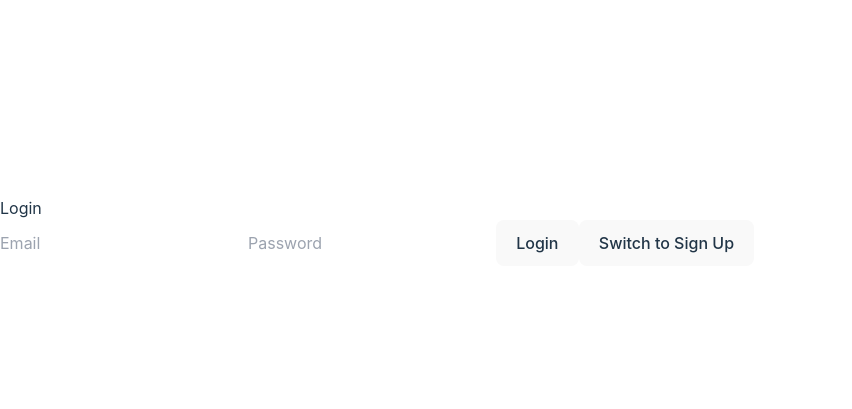
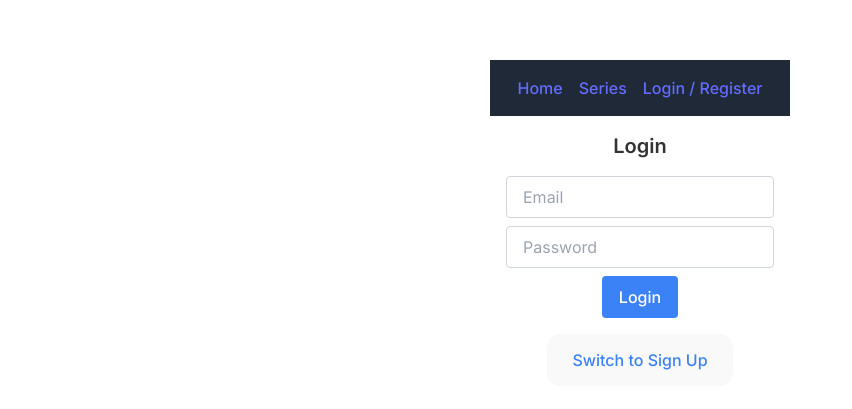
Before and after one commit to AdnanSaif322/TVSeriesList, a React (Vite) app in the folder frontend/: page /auth in a window 1280 px wide. Shown: the part 169-578 px from the top of the page, without its empty margins (0-852 px from the left). Built offline with nearby package versions, Linux system fonts and the light colour scheme; no server answers.

Commit message:
user function for fron end

```diff
--- a/frontend/src/App.tsx
+++ b/frontend/src/App.tsx
@@ -1,8 +1,12 @@
 import { Routes, Route, Link } from "react-router-dom";
 import AuthForm from "./components/AuthForm";
 import SeriesPage from "./pages/seriesPage";
+import ProtectedRoute from "./ProtectedRoute";
+import { useAuth } from "./AuthContext";
 
 function App() {
+  const { login, logout, isAuthenticated } = useAuth();
+
   return (
     <div className="flex flex-col items-center">
       <nav className="w-full p-4 bg-gray-800 text-white flex justify-center gap-4">
@@ -15,6 +19,14 @@ function App() {
         <Link to="/auth" className="hover:underline">
           Login / Register
         </Link>
+        {isAuthenticated && (
+          <button
+            onClick={logout}
+            className="hover:underline text-red-500 ml-4"
+          >
+            Logout
+          </button>
+        )}
       </nav>
       <div className="w-full p-4">
         <Routes>
@@ -36,7 +48,14 @@ function App() {
             }
           />
           <Route path="/auth" element={<AuthForm />} />
-          <Route path="/series" element={<SeriesPage />} />
+          <Route
+            path="/series"
+            element={
+              <ProtectedRoute>
+                <SeriesPage />
+              </ProtectedRoute>
+            }
+          />
         </Routes>
       </div>
     </div>
--- /dev/null
+++ b/frontend/src/AuthContext.tsx
@@ -0,0 +1,30 @@
+import React, { createContext, useContext, useState, ReactNode } from "react";
+
+interface AuthContextType {
+  isAuthenticated: boolean;
+  login: () => void;
+  logout: () => void;
+}
+
+const AuthContext = createContext<AuthContextType | null>(null);
+
+export const AuthProvider = ({ children }: { children: ReactNode }) => {
+  const [isAuthenticated, setIsAuthenticated] = useState(false);
+
+  const login = () => setIsAuthenticated(true);
+  const logout = () => setIsAuthenticated(false);
+
+  return (
+    <AuthContext.Provider value={{ isAuthenticated, login, logout }}>
+      {children}
+    </AuthContext.Provider>
+  );
+};
+
+export const useAuth = () => {
+  const context = useContext(AuthContext);
+  if (!context) {
+    throw new Error("useAuth must be used within an AuthProvider");
+  }
+  return context;
+};
--- /dev/null
+++ b/frontend/src/ProtectedRoute.tsx
@@ -0,0 +1,18 @@
+import { Navigate } from "react-router-dom";
+import { useAuth } from "./AuthContext";
+
+interface ProtectedRouteProps {
+  children: JSX.Element;
+}
+
+const ProtectedRoute = ({ children }: ProtectedRouteProps) => {
+  const { isAuthenticated } = useAuth();
+
+  if (!isAuthenticated) {
+    return <Navigate to="/auth" replace />;
+  }
+
+  return children;
+};
+
+export default ProtectedRoute;
--- a/frontend/src/components/AuthForm.tsx
+++ b/frontend/src/components/AuthForm.tsx
@@ -1,11 +1,14 @@
 import { useState } from "react";
-import { useNavigate } from "react-router-dom"; // Import the useNavigate hook
+import { useNavigate } from "react-router-dom";
+import { useAuth } from "../AuthContext";
+import Swal from "sweetalert2"; // Import SweetAlert2
 
 const AuthForm = () => {
   const [email, setEmail] = useState("");
   const [password, setPassword] = useState("");
   const [isLogin, setIsLogin] = useState(true);
   const navigate = useNavigate(); // Initialize useNavigate hook
+  const { login } = useAuth();
 
   const handleAuth = async () => {
     const url = isLogin
@@ -17,35 +20,67 @@ const AuthForm = () => {
       body: JSON.stringify({ email, password }),
     });
     const data = await response.json();
+
     if (response.ok) {
-      alert(isLogin ? "Login successful" : "Signup successful");
-
+      // Show success alert with SweetAlert2
       if (isLogin) {
-        // After successful login, redirect to the SeriesPage
-        navigate("/series"); // Adjust the route as needed
+        login();
+        Swal.fire({
+          title: "Success!",
+          text: "Logged in successfully!",
+          icon: "success",
+          confirmButtonText: "OK",
+        }).then(() => {
+          navigate("/series"); // Redirect to SeriesPage after login
+        });
+      } else {
+        Swal.fire({
+          title: "Success!",
+          text: "Signup successful",
+          icon: "success",
+          confirmButtonText: "OK",
+        });
       }
     } else {
-      alert(data.error || "An error occurred");
+      // Show error alert with SweetAlert2
+      Swal.fire({
+        title: "Error",
+        text: data.error || "An error occurred",
+        icon: "error",
+        confirmButtonText: "OK",
+      });
     }
   };
 
   return (
-    <div>
-      <h2>{isLogin ? "Login" : "Sign Up"}</h2>
+    <div className="flex flex-col items-center">
+      <h2 className="text-xl font-bold mb-4">
+        {isLogin ? "Login" : "Sign Up"}
+      </h2>
       <input
         type="email"
         placeholder="Email"
         value={email}
         onChange={(e) => setEmail(e.target.value)}
+        className="mb-2 px-4 py-2 border border-gray-300 rounded"
       />
       <input
         type="password"
         placeholder="Password"
         value={password}
         onChange={(e) => setPassword(e.target.value)}
+        className="mb-2 px-4 py-2 border border-gray-300 rounded"
       />
-      <button onClick={handleAuth}>{isLogin ? "Login" : "Sign Up"}</button>
-      <button onClick={() => setIsLogin(!isLogin)}>
+      <button
+        onClick={handleAuth}
+        className="px-4 py-2 bg-blue-500 text-white rounded hover:bg-blue-600"
+      >
+        {isLogin ? "Login" : "Sign Up"}
+      </button>
+      <button
+        onClick={() => setIsLogin(!isLogin)}
+        className="mt-4 text-blue-500 hover:underline"
+      >
         {isLogin ? "Switch to Sign Up" : "Switch to Login"}
       </button>
     </div>
--- a/frontend/src/index.css
+++ b/frontend/src/index.css
@@ -1,15 +1,17 @@
-/* Custom Global Styles */
+/* Import Inter font */
+@import url("https://fonts.googleapis.com/css2?family=Inter:wght@400;500;600&display=swap");
+
+/* Tailwind's base, components, utilities */
 @tailwind base;
 @tailwind components;
 @tailwind utilities;
 
 @layer base {
-  /* Custom Global Styles */
+  /* Global Styling */
   :root {
-    font-family: Inter, system-ui, Avenir, Helvetica, Arial, sans-serif;
+    font-family: "Inter", system-ui, Avenir, Helvetica, Arial, sans-serif;
     line-height: 1.5;
     font-weight: 400;
-
     color-scheme: light dark;
     color: rgba(255, 255, 255, 0.87);
     background-color: #242424;
@@ -19,12 +21,21 @@
     -moz-osx-font-smoothing: grayscale;
   }
 
-.anime-background-overlay{    background-image: linear-gradient(to right, rgb(131, 118, 118) calc((50vw - 170px) - 340px), rgba(41, 38, 38, 0.84) 50%, rgba(31.5, 10.5, 10.5, 0.84) 100%);}
+  /* Custom Background Overlay */
+  .anime-background-overlay {
+    background-image: linear-gradient(
+      to right,
+      rgb(131, 118, 118) calc((50vw - 170px) - 340px),
+      rgba(41, 38, 38, 0.84) 50%,
+      rgba(31.5, 10.5, 10.5, 0.84) 100%
+    );
+  }
 
   a {
     font-weight: 500;
     color: #646cff;
     text-decoration: inherit;
+    transition: color 0.2s ease-in-out;
   }
 
   a:hover {
@@ -37,29 +48,38 @@
     margin: 0;
     display: flex;
     place-items: center;
+    justify-content: center;
     min-width: 320px;
     min-height: 100vh;
+    background-color: var(--background-color, #242424); /* dark mode */
+    color: var(--text-color, rgba(255, 255, 255, 0.87)); /* dark mode */
+    transition: background-color 0.3s, color 0.3s;
   }
 
   h1 {
-    font-size: 3.2em;
+    font-size: 3.4em;
     line-height: 1.1;
+    letter-spacing: 0.05em;
   }
 
   button {
-    border-radius: 8px;
+    border-radius: 12px; /* more rounded for modern look */
     border: 1px solid transparent;
-    padding: 0.6em 1.2em;
+    padding: 0.8em 1.5em;
     font-size: 1em;
     font-weight: 500;
     font-family: inherit;
     background-color: #1a1a1a;
+    color: white;
     cursor: pointer;
-    transition: border-color 0.25s;
+    transition: all 0.25s ease;
   }
 
   button:hover {
+    background-color: #535bf2;
     border-color: #646cff;
+    transform: translateY(-2px);
+    box-shadow: 0 10px 20px rgba(0, 0, 0, 0.3);
   }
 
   button:focus,
@@ -68,11 +88,11 @@
   }
 }
 
-/* Light mode customization */
+/* Light Mode Customization */
 @media (prefers-color-scheme: light) {
   :root {
-    color: #213547;
-    background-color: #ffffff;
+    --background-color: #ffffff;
+    --text-color: #333333; /* Softer text color */
   }
 
   a:hover {
@@ -81,5 +101,6 @@
 
   button {
     background-color: #f9f9f9;
+    color: #333;
   }
 }
--- a/frontend/src/main.tsx
+++ b/frontend/src/main.tsx
@@ -4,21 +4,28 @@ import App from "./App";
 import SeriesDetails from "./pages/seriesDetails";
 import SeriesPage from "./pages/seriesPage";
 import AuthForm from "./components/AuthForm";
+import { AuthProvider } from "./AuthContext";
 import "./index.css";
+import React from "react";
 
 const root = document.getElementById("root");
 
 ReactDOM.createRoot(root as HTMLElement).render(
+  <React.StrictMode>
+    <AuthProvider>
       <BrowserRouter>
         <Routes>
           {/* Main app entry with navigation */}
-      <Route path="/" element={<App />} />
+          <Route path="*" element={<App />}>
             {/* TV series list page */}
-      <Route path="/series" element={<SeriesPage />} />
+            <Route path="series" element={<SeriesPage />} />
             {/* TV series details page */}
-      <Route path="/series/:name" element={<SeriesDetails />} />
+            <Route path="series/:name" element={<SeriesDetails />} />
             {/* Login and registration page */}
-      <Route path="/auth" element={<AuthForm />} />
+            <Route path="auth" element={<AuthForm />} />
+          </Route>
         </Routes>
       </BrowserRouter>
+    </AuthProvider>
+  </React.StrictMode>
 );
```
Lines whose indentation alone changed are shown as unchanged.
